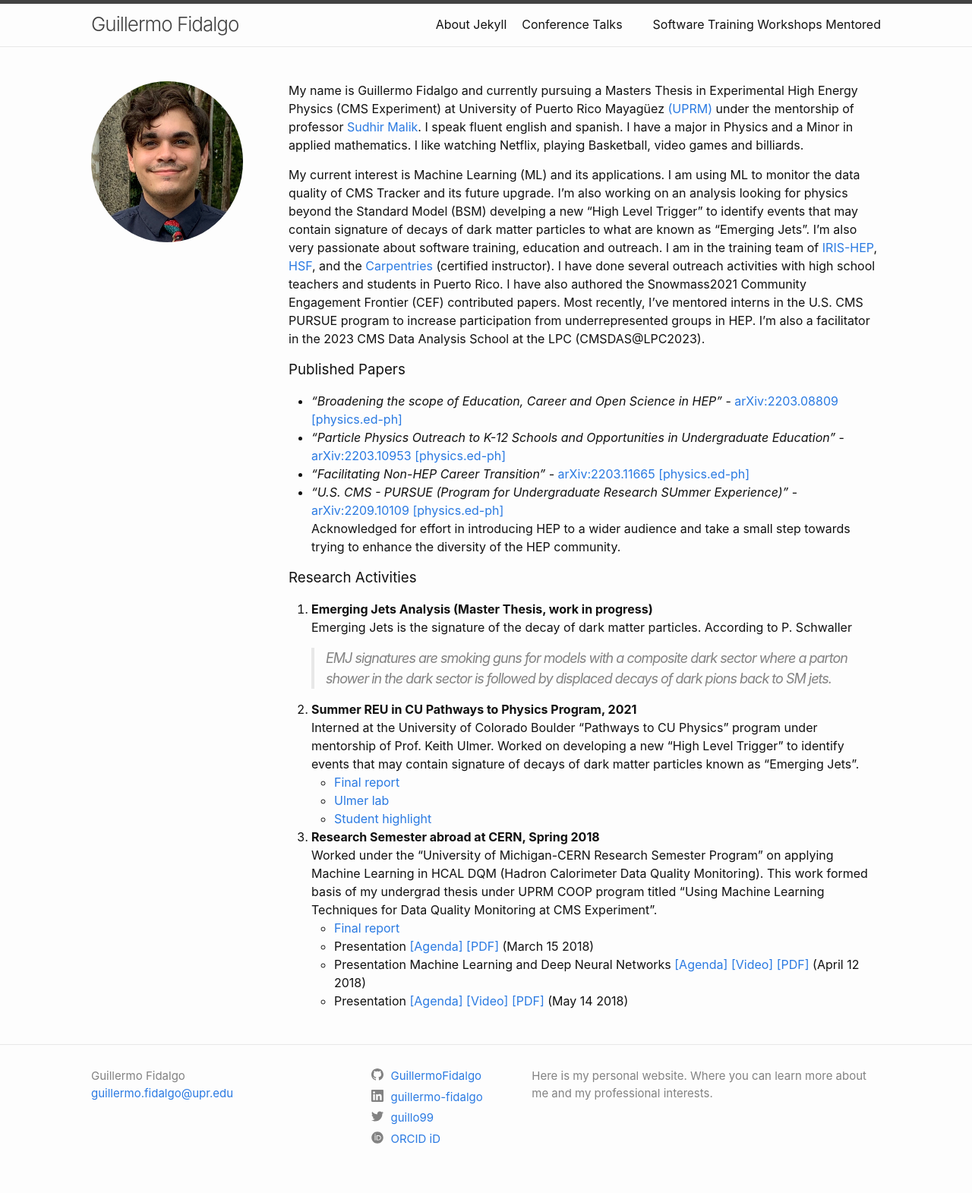
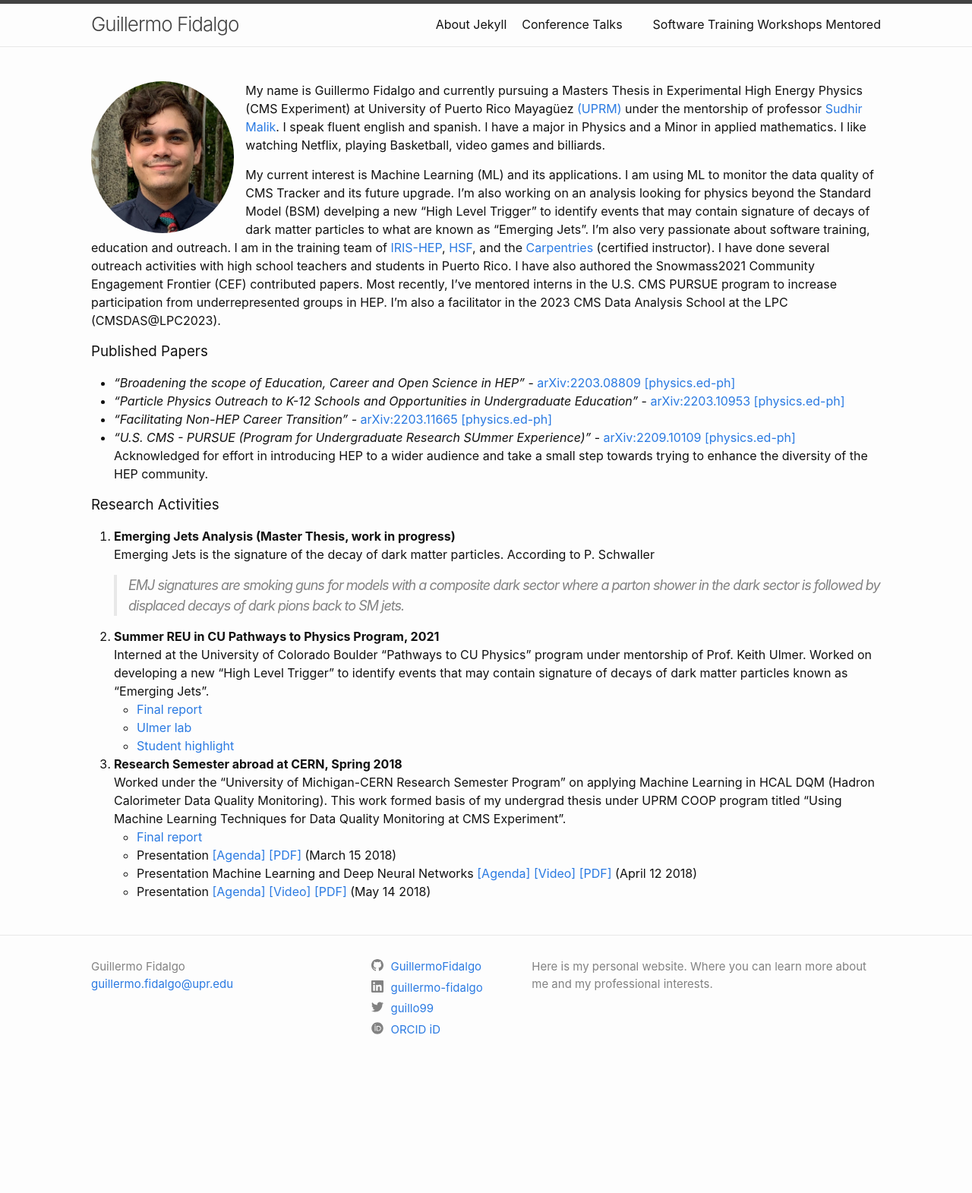
Before and after one commit to GuillermoFidalgo/guillermofidalgo.github.io, a Jekyll site: the page built from index.md, in a window 1280 px wide. Shown: the whole page at 76% size. Built offline with Jekyll 4.4.1, drawn with Linux system fonts in a browser that asks for light colours; after the commit the page ends 1427 px from its top, so only the background shows below that.

Commit message:
fix image size

```diff
--- a/_layouts/default.html
+++ b/_layouts/default.html
@@ -10,10 +10,10 @@
     <main class="page-content" aria-label="Content">
       <div class="wrapper">
 
-          <div class="sidenav" style="width: 25%; float: left; position: fixed; margin-right: auto;">
+          <!-- <div class="sidenav" style="width: 25%; float: left; position: fixed; margin-right: auto;">
             <img src="{{site.baseurl}}/assets/img/Guillermo-Grad.png" alt="Guillermo Fidalgo heashot" style="border-radius:50%; min-width: 100px ;max-width: 200px; width: 80%;" >
-          </div>
-          <div style="margin-left:25%">
+          </div> -->
+          <!-- <div style="margin-left:25%"> -->
 
         {{ content }}
       </div>
--- a/index.md
+++ b/index.md
@@ -4,7 +4,9 @@
 title : ""
 layout: home
 ---
-  <!-- <img src="/assets/img/Guillermo-Grad.png" alt="Guillermo Fidalgo heashot" style="border-radius:50%;
+<!-- <img src="{{site.baseurl}}/assets/img/Guillermo-Grad.png" alt="Guillermo Fidalgo heashot" style="border-radius:50%; min-width: 100px ;max-width: 200px; width: 80%;" > -->
+
+  <img src="{{site.baseurl}}/assets/img/Guillermo-Grad.png" alt="Guillermo Fidalgo heashot" style="border-radius:50%;
   /* max-width:100%;  */
   float: left;
     margin: 0 15px 0 0;
@@ -12,9 +14,7 @@ layout: home
     margin-right: auto;
     margin-top: -100px; */
     height: 200px;
-  " > -->
-
-
+  " >
 
 My name is Guillermo Fidalgo and currently pursuing a Masters Thesis in Experimental High Energy Physics (CMS Experiment) at University of Puerto Rico Mayagüez [(UPRM)](https://www.uprm.edu/portada/) under the mentorship of professor [Sudhir Malik](http://charma.uprm.edu/~malik/). I speak fluent english and spanish. I have a major in Physics and a Minor in applied mathematics. I like watching Netflix, playing Basketball, video games and billiards.
 
```
